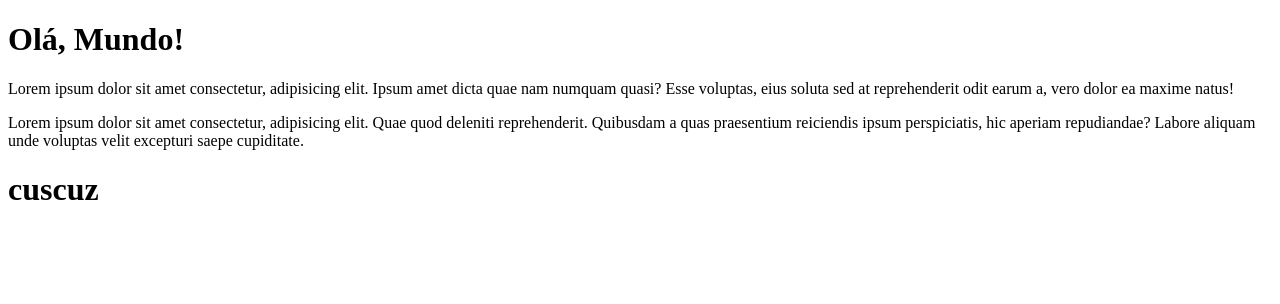
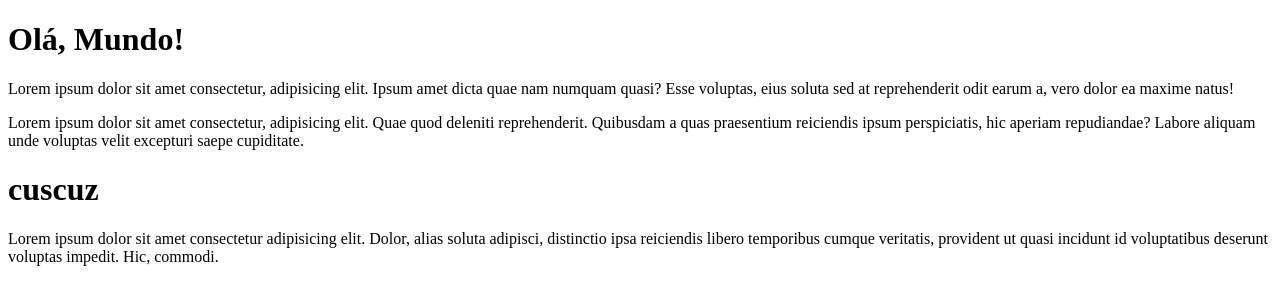
Before and after one commit to AngeloMzn/helloWorld, a plain HTML site: page siteExemplo/index.html in a window 1280 px wide. Drawn offline with Linux system fonts and the light colour scheme.

Commit message:
adicionei um paragrafo lorem ao titulo  cuscuz

```diff
--- a/siteExemplo/index.html
+++ b/siteExemplo/index.html
@@ -11,5 +11,6 @@
     <p>Lorem ipsum dolor sit amet consectetur, adipisicing elit. Ipsum amet dicta quae nam numquam quasi? Esse voluptas, eius soluta sed at reprehenderit odit earum a, vero dolor ea maxime natus!</p>
     <p>Lorem ipsum dolor sit amet consectetur, adipisicing elit. Quae quod deleniti reprehenderit. Quibusdam a quas praesentium reiciendis ipsum perspiciatis, hic aperiam repudiandae? Labore aliquam unde voluptas velit excepturi saepe cupiditate.</p>
     <h1>cuscuz</h1>
+    <p>Lorem ipsum dolor sit amet consectetur adipisicing elit. Dolor, alias soluta adipisci, distinctio ipsa reiciendis libero temporibus cumque veritatis, provident ut quasi incidunt id voluptatibus deserunt voluptas impedit. Hic, commodi.</p>
 </body>
 </html>
```
